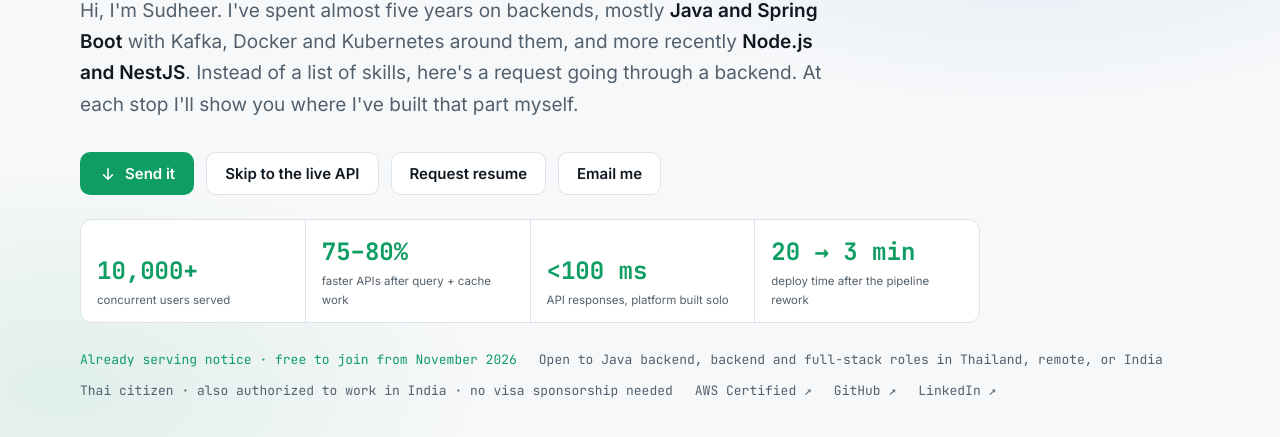
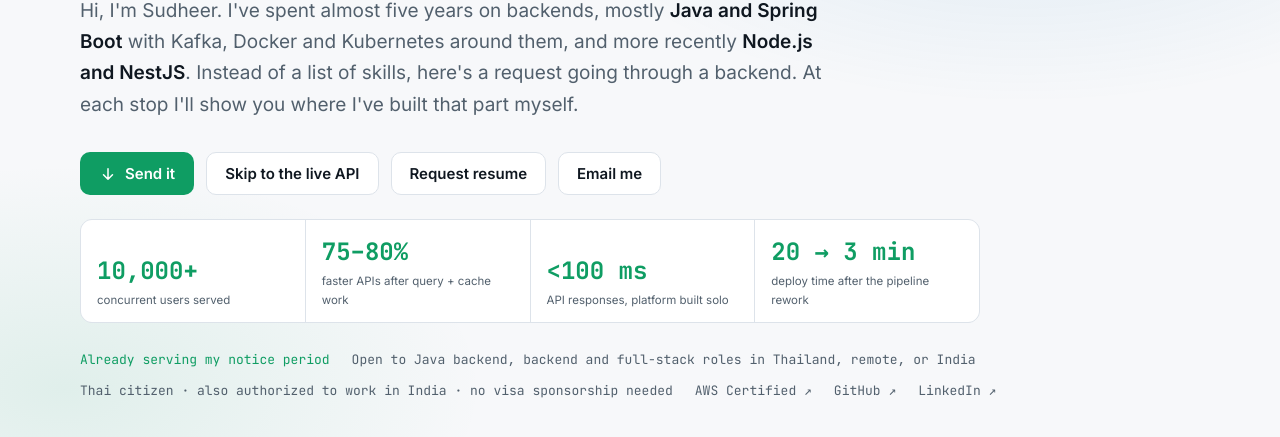
Before and after one commit to iamsrkg/portfolio, a plain HTML site: page index.html in a window 1280 px wide. Shown: the part 363-800 px from the top of the page. Drawn offline with Linux system fonts and the light colour scheme.

Commit message:
Shorter notice line

```diff
--- a/index.html
+++ b/index.html
@@ -97,7 +97,7 @@
           <div><dt>deploy time after the pipeline rework</dt><dd>20 → 3 min</dd></div>
         </dl>
         <p class="opening-meta mono">
-          <span class="notice" data-until="2026-11-02">Already serving notice · free to join from November 2026</span>
+          <span class="notice" data-until="2026-11-02">Already serving my notice period</span>
           <span>Open to Java backend, backend and full-stack roles in Thailand, remote, or India</span>
           <span>Thai citizen · also authorized to work in India · no visa sponsorship needed</span>
           <a href="https://www.credly.com/badges/1f077cc8-f8b9-416f-b686-b8c0348d51e6/public_url" target="_blank" rel="noopener">AWS Certified ↗</a>
```
